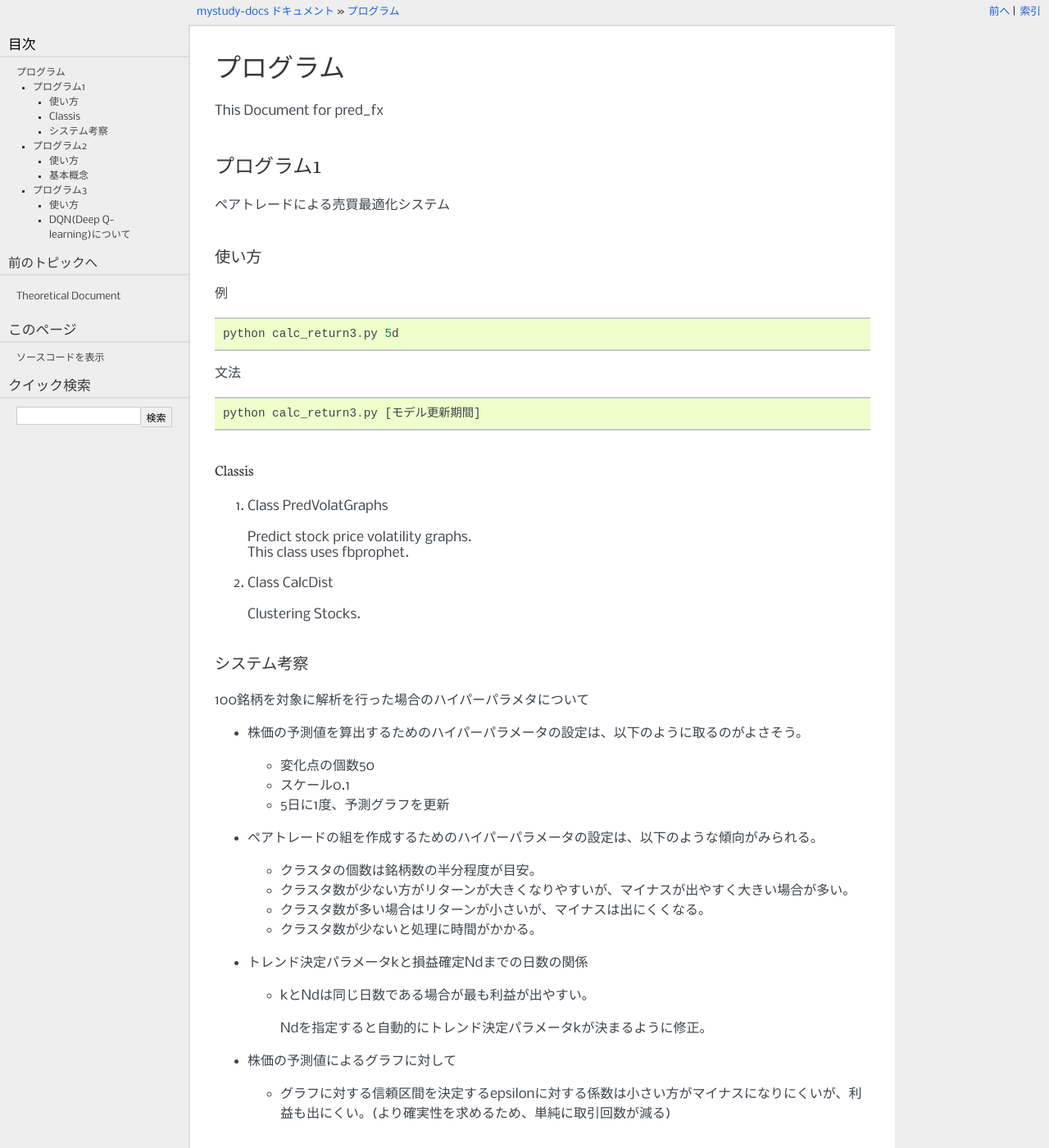
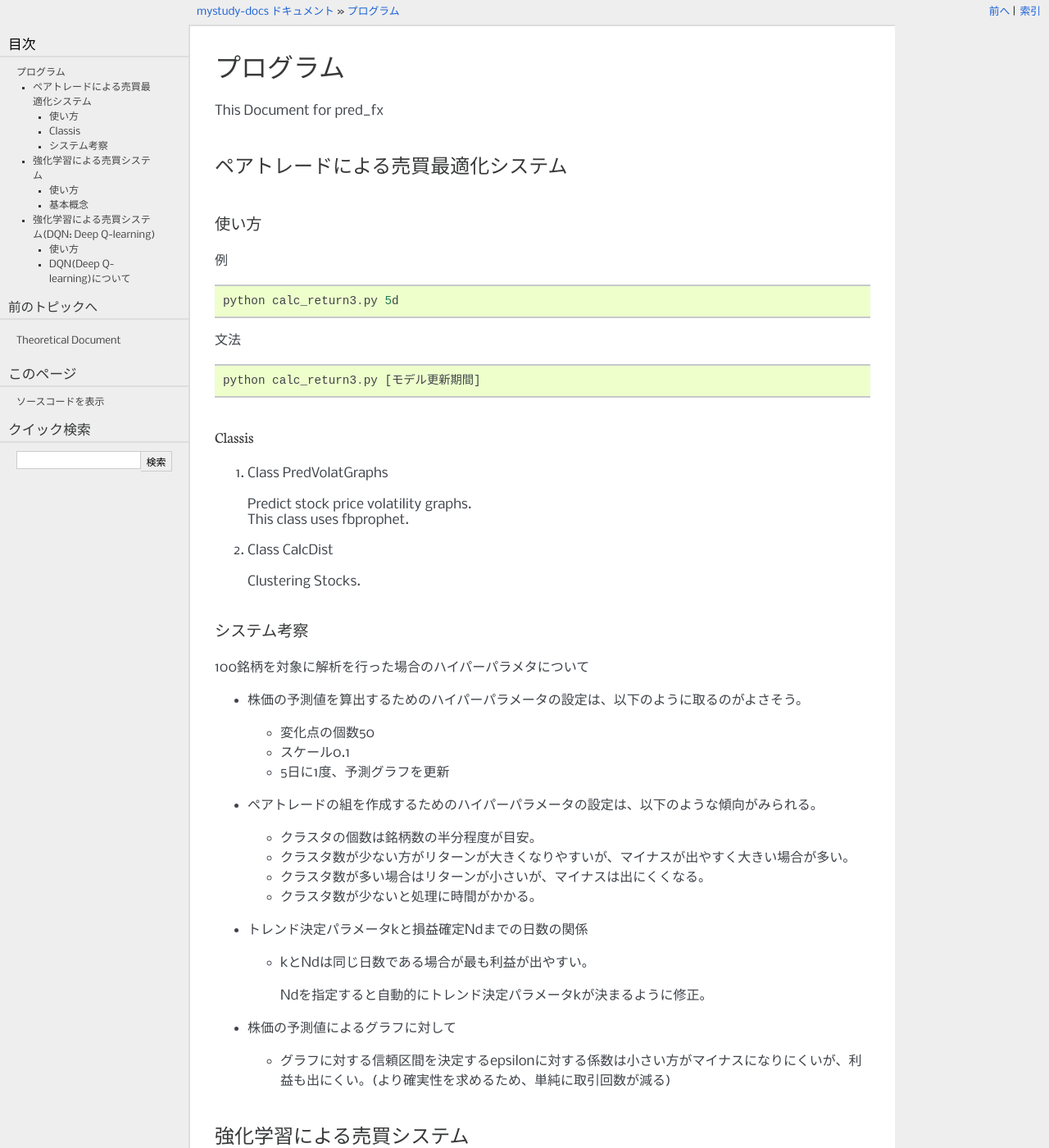
Before and after one commit to daring-board/MyStudy, a Sphinx documentation site: the page built from pred_fx/document/source/program.rst, in a window 1280 px wide and 1400 px high. Shown: the whole window at 82% size. Built offline with Sphinx 7.4.7, drawn with Linux system fonts in a browser that asks for light colours.

Commit message:
プログラム名を修正。

```diff
--- a/pred_fx/document/source/program.rst
+++ b/pred_fx/document/source/program.rst
@@ -8,10 +8,8 @@
 
 This Document for pred_fx
 
-プログラム1
----------------
-
 ペアトレードによる売買最適化システム
+------------------------------------------
 
 使い方
 ^^^^^^^^^
@@ -73,10 +71,8 @@ Classis
 
 
 
-プログラム2
----------------
-
 強化学習による売買システム
+------------------------------------
 
 使い方
 ^^^^^^^^^
@@ -120,10 +116,8 @@ Classis
   | https://www.jstage.jst.go.jp/article/tjsai/26/2/26_2_330/_pdf
 
 
-プログラム3
-----------------
-
 強化学習による売買システム(DQN: Deep Q-learning)
+-----------------------------------------------------------------
 
 使い方
 ^^^^^^^^^
```
